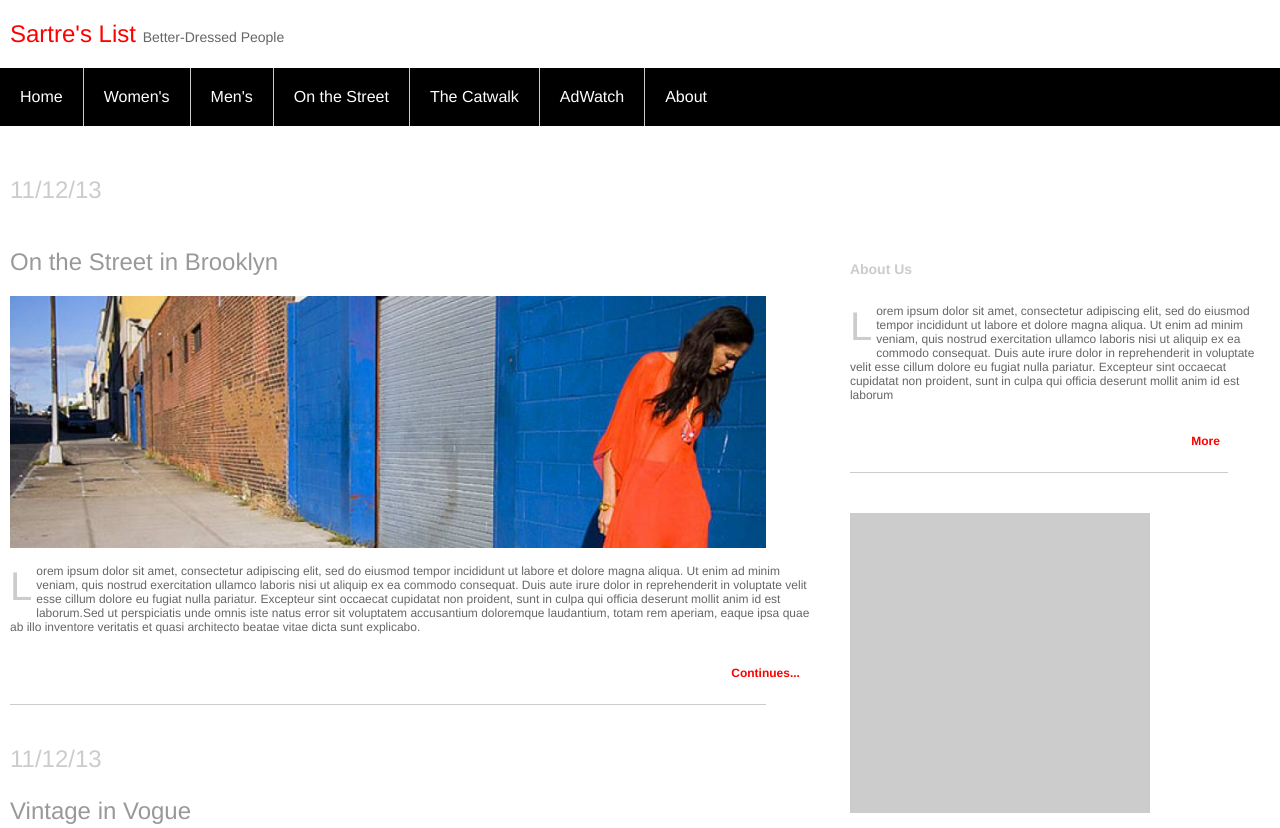
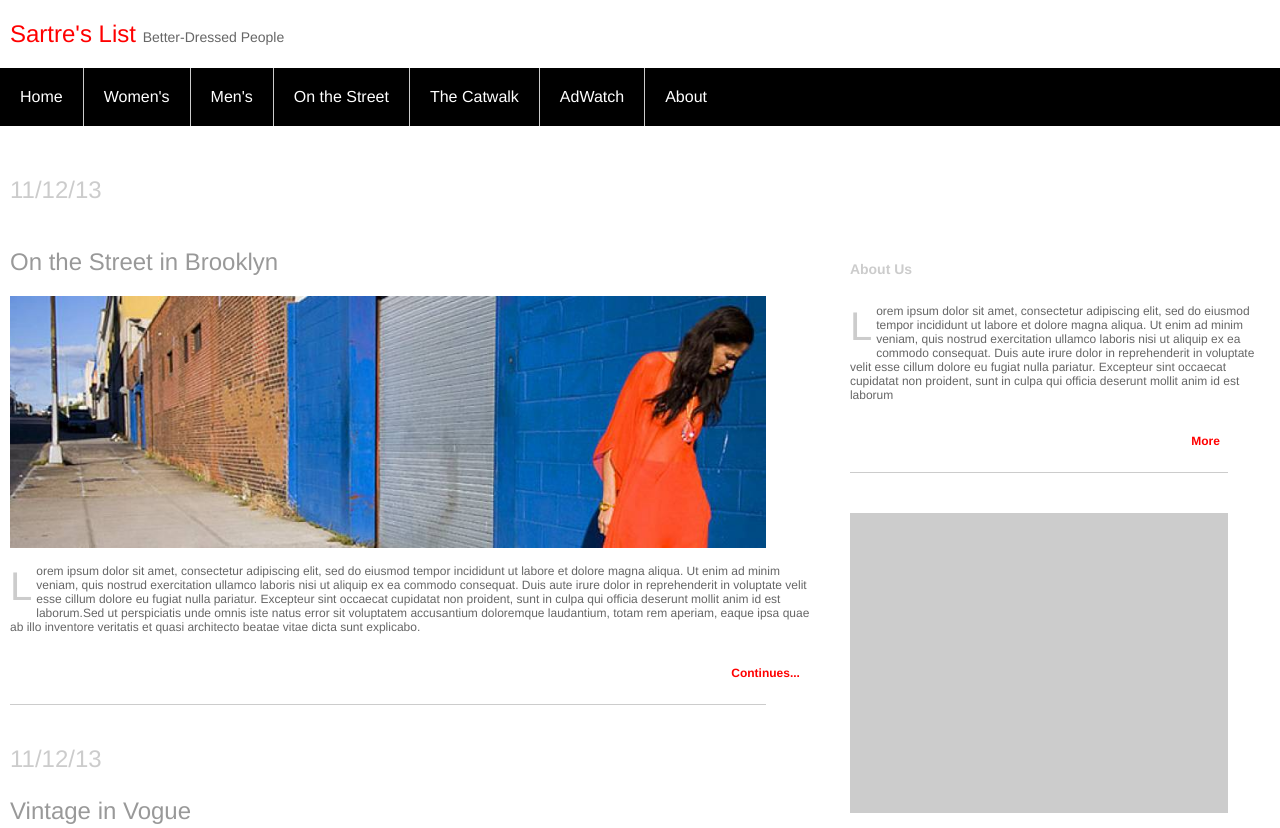
Before and after one commit to qjf/fashion-blog, a plain HTML site: page index.html in a window 1280 px wide. Shown: the top 828 px of the page. Drawn offline with Linux system fonts and the light colour scheme.

Commit message:
first commit

```diff
--- a/style.css
+++ b/style.css
@@ -144,14 +144,16 @@ p:first-child::first-letter{
   margin-right: 10px;
 }
 .about-image{
-  width: 300px;
+  width: 90%;
   height: 300px;
   background-color: #ccc;
+  position: relative;
 }
 .divider2{
   margin-top: 40px;
   border-top: #ccc 1px solid;
   width: 90%;
+  position: relative;
 }
 /* When the screen is less than 680 pixels wide,
 hide all list items, except for the first one ("Home").
```
